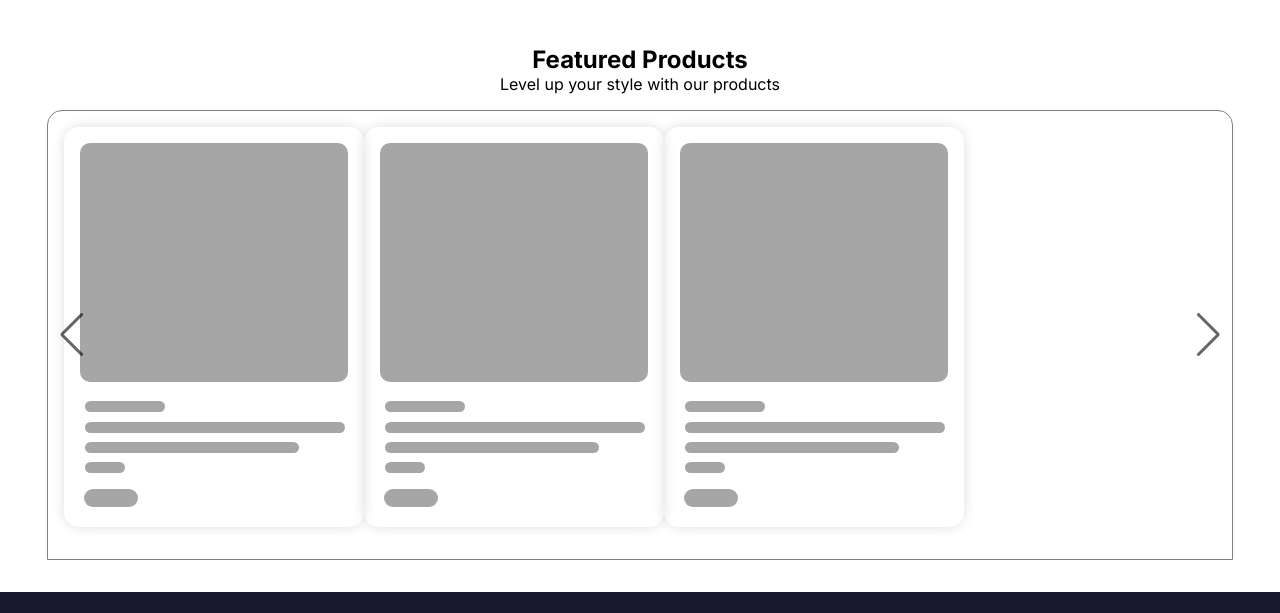
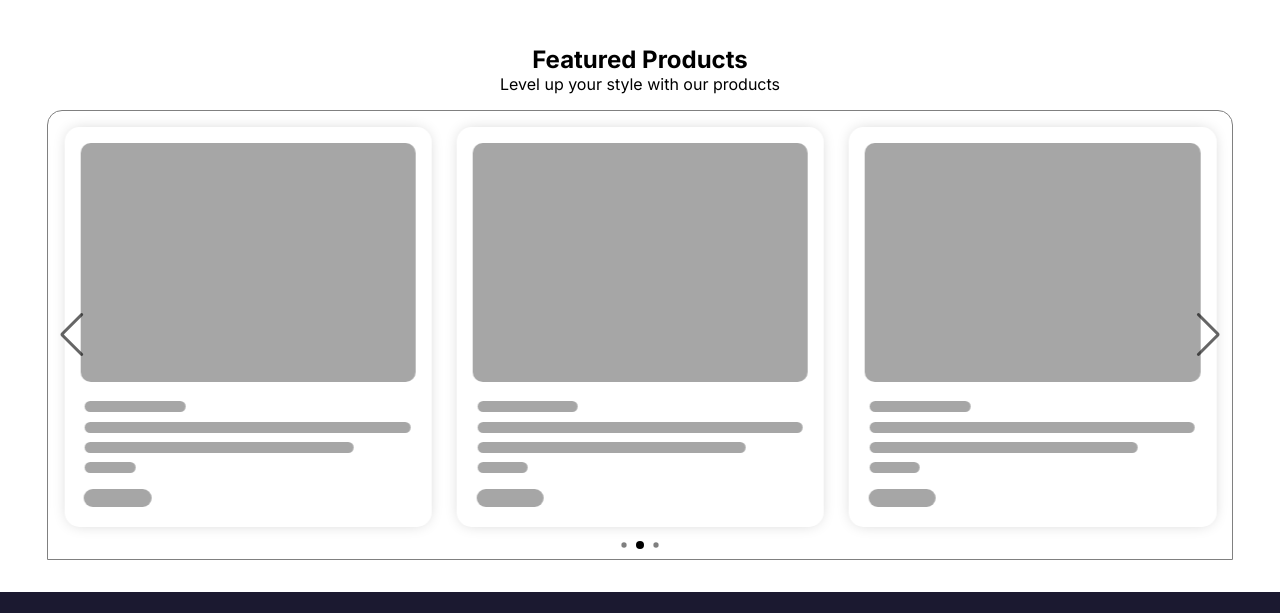
Before and after one commit to Sinac0de/Responsive-Ecommerce-VanillaJS, a website: page s-product.html in a window 1280 px wide. Shown: the part 479-1092 px from the top of the page. Drawn offline with Linux system fonts and the light colour scheme.

Commit message:
Update s-product.html

```diff
--- a/s-product.html
+++ b/s-product.html
@@ -178,7 +178,7 @@
 
     <script src="js/Essentials.js"></script>
     <script src="js/swiper-bundle.min.js"></script>
-    <script src="js/Essentials.js"></script>
+    <script src="js/Sliders.js"></script>
 </body>
 
 </html>
```
